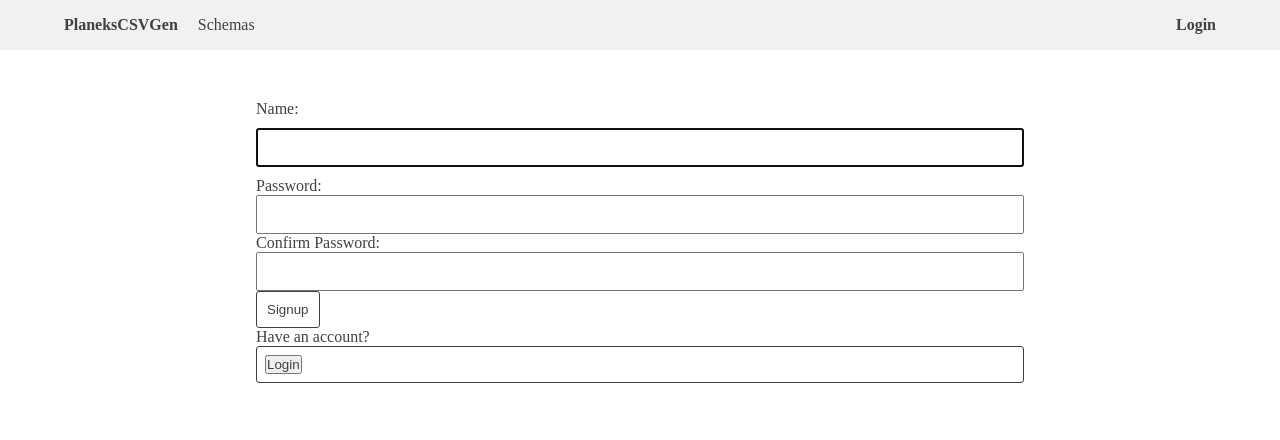
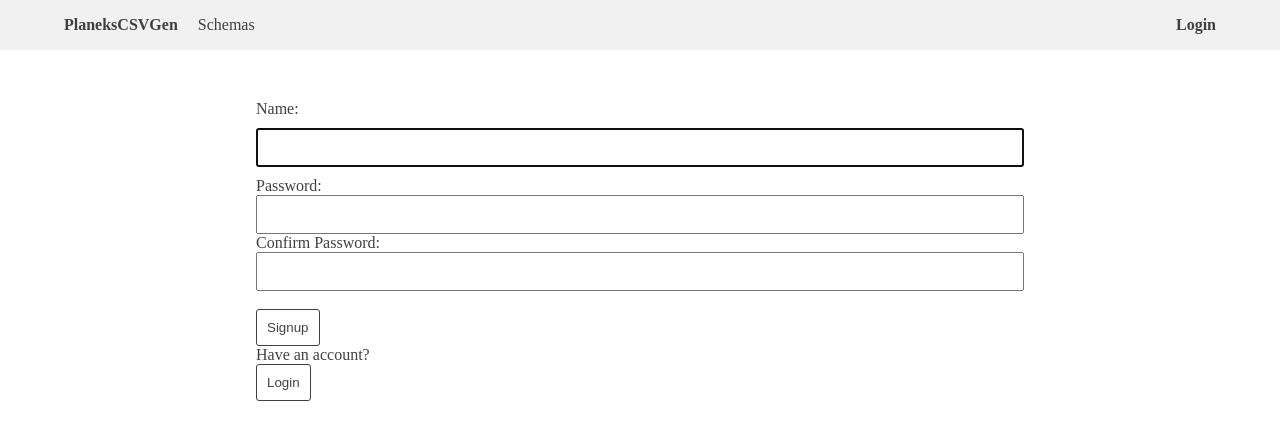
Before and after one commit to SLDem/planekstest, a Django app: page /authentication/signup/ in a window 1280 px wide. Shown: the top 440 px of the page. Run offline with Django 3.2, Linux system fonts and the light colour scheme; parts of the project's set-up code (start-up, migrations or seed data) failed here and were passed over; some libraries are stand-ins or nearby versions.

Commit message:
Modified login and signup

```diff
--- a/templates/planekstest/authentication/signup.html
+++ b/templates/planekstest/authentication/signup.html
@@ -5,10 +5,11 @@
     <form method="post">
         {% csrf_token %}
         {{ form.as_p }}
+        <br>
         <button class="main-button" type="submit">Signup</button>
     </form>
     <p>Have an account?</p>
-    <a class="main-link" href="{% url 'login' %}"><button>Login</button></a>
+    <a href="{% url 'login' %}"><button class="main-button">Login</button></a>
 </div>
 
 
--- a/templates/planekstest/base.html
+++ b/templates/planekstest/base.html
@@ -4,14 +4,8 @@
     <title>PlaneksCSVGen</title>
     <base href="/">
     <link rel="stylesheet" type="text/css" href="{% static 'planekstest/main.css' %}">
-    <link rel="stylesheet" type="text/css" href="./static/planekstest/main.css">
-
     <link rel="stylesheet" type="text/css" href="{% static 'planekstest/authentication.css' %}">
-    <link rel="stylesheet" type="text/css" href="./static/planekstest/authentication.css">
-
     <link rel="stylesheet" type="text/css" href="{% static 'planekstest/schemas.css' %}">
-    <link rel="stylesheet" type="text/css" href="./static/planekstest/schemas.css">
-
     <script src="https://ajax.googleapis.com/ajax/libs/jquery/3.1.1/jquery.min.js"></script>
 </head>
 <body>
```
